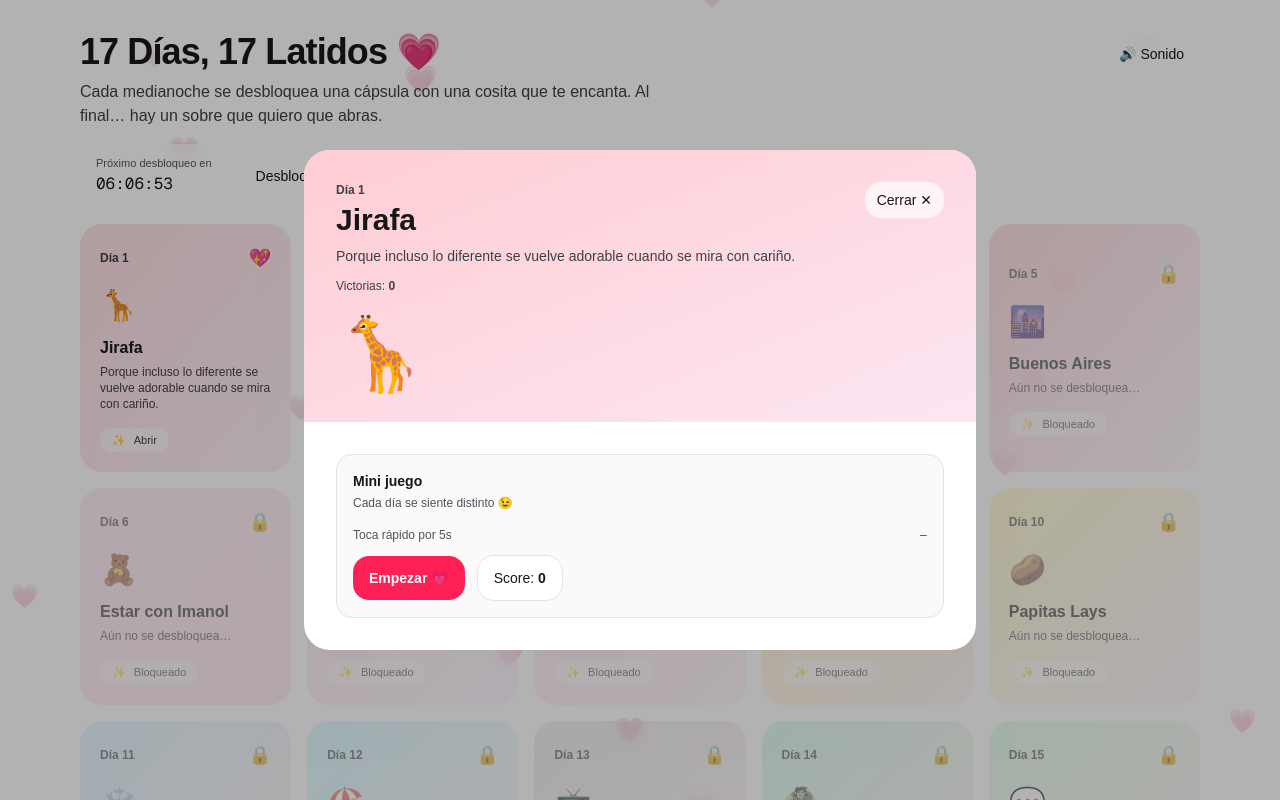
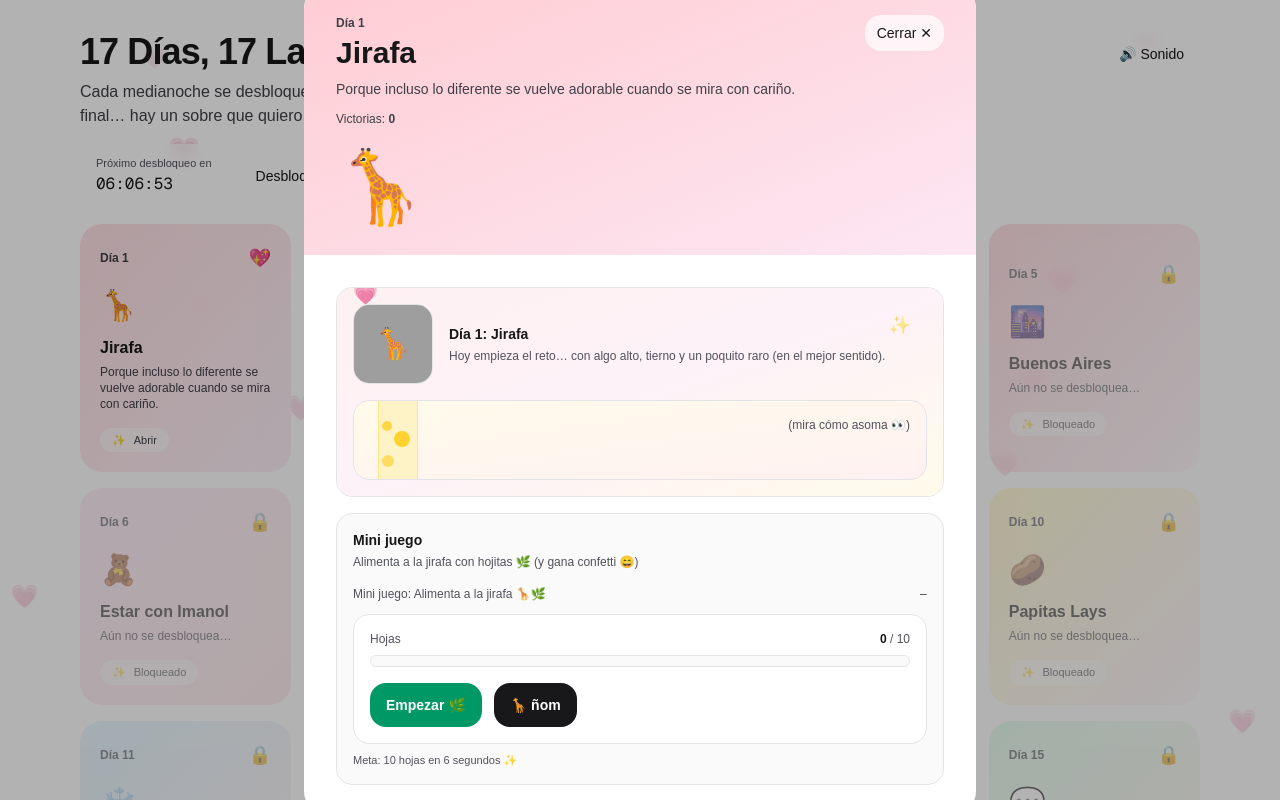
Before and after one commit to DiegoDIOSES/sanvalentin-17, a Next.js app: page / in a window 1280 px wide. Both pictures are taken after a click on the button 185 px from the left and 347 px from the top of the page. Shown: the top 800 px of the page. Built offline with nearby package versions, Linux system fonts and the light colour scheme; grey boxes are pictures that could not be loaded.

Commit message:
Day 1 giraffe scene + game

```diff
--- a/app/components/DayModal.tsx
+++ b/app/components/DayModal.tsx
@@ -7,6 +7,9 @@ import confetti from "canvas-confetti";
 import type { DayItem } from "../data/days";
 import { playSound, stopSound } from "../lib/sound";
 import { DragGame, HoldGame, TapGame } from "./MicroGames";
+
+import Day01Giraffe from "./DayScenes/Day01Giraffe";
+import Day01FeedGiraffe from "./MicroGames/Day01FeedGiraffe";
 
 export default function DayModal({
   item,
@@ -99,7 +102,19 @@ export default function DayModal({
         </div>
 
         <div className="p-6 md:p-8">
-          {!isFinal ? (
+          {/* ✅ Día 1 personalizado (Jirafa) */}
+          {item.day === 1 ? (
+            <div className="space-y-4">
+              <Day01Giraffe />
+              <div className="rounded-2xl border border-zinc-200 bg-zinc-50 p-4">
+                <div className="text-sm font-semibold">Mini juego</div>
+                <p className="mt-1 text-xs text-zinc-600">
+                  Alimenta a la jirafa con hojitas 🌿 (y gana confetti 😄)
+                </p>
+                <Day01FeedGiraffe onWin={onWin} />
+              </div>
+            </div>
+          ) : !isFinal ? (
             <div className="rounded-2xl border border-zinc-200 bg-zinc-50 p-4">
               <div className="text-sm font-semibold">Mini juego</div>
               <p className="mt-1 text-xs text-zinc-600">
--- /dev/null
+++ b/app/components/DayScenes/Day01Giraffe.tsx
@@ -0,0 +1,84 @@
+"use client";
+
+import { motion } from "framer-motion";
+
+export default function Day01Giraffe() {
+  return (
+    <div className="relative overflow-hidden rounded-2xl border border-zinc-200 bg-white p-4">
+      {/* Fondo suave */}
+      <div className="absolute inset-0 bg-gradient-to-br from-rose-50 via-pink-50 to-amber-50" />
+
+      {/* Corazoncitos flotando */}
+      <motion.div
+        className="absolute -top-2 left-4 text-xl"
+        animate={{ y: [0, -8, 0], opacity: [0.6, 1, 0.6] }}
+        transition={{ duration: 2.6, repeat: Infinity, ease: "easeInOut" }}
+      >
+        💗
+      </motion.div>
+      <motion.div
+        className="absolute top-6 right-8 text-lg"
+        animate={{ y: [0, -10, 0], opacity: [0.5, 0.9, 0.5] }}
+        transition={{ duration: 3.1, repeat: Infinity, ease: "easeInOut" }}
+      >
+        ✨
+      </motion.div>
+
+      <div className="relative flex items-center gap-4">
+        {/* Ilustración (si existe) */}
+        <div className="relative h-20 w-20 overflow-hidden rounded-2xl border border-zinc-200 bg-zinc-50">
+          {/* Si no existe la imagen, igual se ve bien */}
+          {/* eslint-disable-next-line @next/next/no-img-element */}
+          <img
+            src="/images/day01-jirafa.webp"
+            alt="Jirafa"
+            className="h-full w-full object-cover"
+            onError={(e) => {
+              (e.currentTarget as HTMLImageElement).style.display = "none";
+            }}
+          />
+          <div className="absolute inset-0 grid place-items-center text-3xl">
+            🦒
+          </div>
+        </div>
+
+        <div className="flex-1">
+          <div className="text-sm font-semibold">Día 1: Jirafa</div>
+          <div className="mt-1 text-xs text-zinc-600">
+            Hoy empieza el reto… con algo alto, tierno y un poquito raro (en el
+            mejor sentido).
+          </div>
+        </div>
+      </div>
+
+      {/* “Cuello” animado asomándose */}
+      <div className="relative mt-4 h-20 overflow-hidden rounded-2xl border border-zinc-200 bg-gradient-to-br from-amber-50 to-rose-50">
+        <motion.div
+          className="absolute -bottom-10 left-6 h-40 w-10 rounded-full border border-amber-200 bg-amber-100"
+          animate={{ y: [18, 0, 18] }}
+          transition={{ duration: 2.8, repeat: Infinity, ease: "easeInOut" }}
+        />
+        {/* Manchitas */}
+        <motion.div
+          className="absolute bottom-3 left-7 h-3 w-3 rounded-full bg-amber-300"
+          animate={{ opacity: [0.5, 1, 0.5] }}
+          transition={{ duration: 1.6, repeat: Infinity }}
+        />
+        <motion.div
+          className="absolute bottom-8 left-10 h-4 w-4 rounded-full bg-amber-300"
+          animate={{ opacity: [0.5, 1, 0.5] }}
+          transition={{ duration: 1.9, repeat: Infinity }}
+        />
+        <motion.div
+          className="absolute bottom-12 left-7 h-2.5 w-2.5 rounded-full bg-amber-300"
+          animate={{ opacity: [0.5, 1, 0.5] }}
+          transition={{ duration: 2.2, repeat: Infinity }}
+        />
+
+        <div className="absolute right-4 top-4 text-xs text-zinc-600">
+          (mira cómo asoma 👀)
+        </div>
+      </div>
+    </div>
+  );
+}
--- /dev/null
+++ b/app/components/MicroGames/Day01FeedGiraffe.tsx
@@ -0,0 +1,102 @@
+"use client";
+
+import { useEffect, useState } from "react";
+import { motion, AnimatePresence } from "framer-motion";
+
+export default function Day01FeedGiraffe({ onWin }: { onWin: () => void }) {
+  const GOAL = 10;
+  const [active, setActive] = useState(false);
+  const [timeLeft, setTimeLeft] = useState(0);
+  const [leaves, setLeaves] = useState(0);
+  const [won, setWon] = useState(false);
+
+  useEffect(() => {
+    if (!active) return;
+
+    const start = Date.now();
+    const t = setInterval(() => {
+      const left = Math.max(0, 6000 - (Date.now() - start));
+      setTimeLeft(left);
+      if (left === 0) {
+        setActive(false);
+        if (leaves >= GOAL) {
+          setWon(true);
+          onWin();
+        }
+      }
+    }, 40);
+
+    return () => clearInterval(t);
+    // eslint-disable-next-line react-hooks/exhaustive-deps
+  }, [active]);
+
+  return (
+    <div className="mt-4">
+      <div className="flex items-center justify-between text-xs text-zinc-600">
+        <span>Mini juego: Alimenta a la jirafa 🦒🌿</span>
+        <span className="font-mono">
+          {active ? `${Math.ceil(timeLeft / 1000)}s` : "—"}
+        </span>
+      </div>
+
+      <div className="mt-3 rounded-2xl border border-zinc-200 bg-white p-4 overflow-hidden">
+        {/* barra */}
+        <div className="flex items-center justify-between text-xs text-zinc-600">
+          <span>Hojas</span>
+          <span>
+            <span className="font-semibold text-zinc-900">{leaves}</span> /{" "}
+            {GOAL}
+          </span>
+        </div>
+
+        <div className="mt-2 h-3 rounded-full bg-zinc-50 border border-zinc-200 overflow-hidden">
+          <motion.div
+            className="h-full bg-emerald-400"
+            animate={{ width: `${Math.min(100, (leaves / GOAL) * 100)}%` }}
+            transition={{ type: "spring", stiffness: 140, damping: 18 }}
+          />
+        </div>
+
+        {/* zona de tap */}
+        <div className="mt-4 flex items-center gap-3">
+          <button
+            onClick={() => {
+              if (!active) {
+                setLeaves(0);
+                setWon(false);
+                setActive(true);
+                setTimeLeft(6000);
+                return;
+              }
+              setLeaves((x) => x + 1);
+            }}
+            className="rounded-2xl bg-emerald-600 text-white px-4 py-3 text-sm font-semibold"
+          >
+            {active ? "🌿 dar hoja" : "Empezar 🌿"}
+          </button>
+
+          <div className="rounded-2xl bg-zinc-900 text-white px-4 py-3 text-sm font-semibold">
+            🦒 ñom
+          </div>
+        </div>
+
+        <AnimatePresence>
+          {won && (
+            <motion.div
+              className="mt-3 text-sm font-semibold text-zinc-900"
+              initial={{ opacity: 0, y: 8 }}
+              animate={{ opacity: 1, y: 0 }}
+              exit={{ opacity: 0, y: 8 }}
+            >
+              ¡Le encantó! 💗
+            </motion.div>
+          )}
+        </AnimatePresence>
+      </div>
+
+      <div className="mt-2 text-[11px] text-zinc-600">
+        Meta: 10 hojas en 6 segundos ✨
+      </div>
+    </div>
+  );
+}
```
